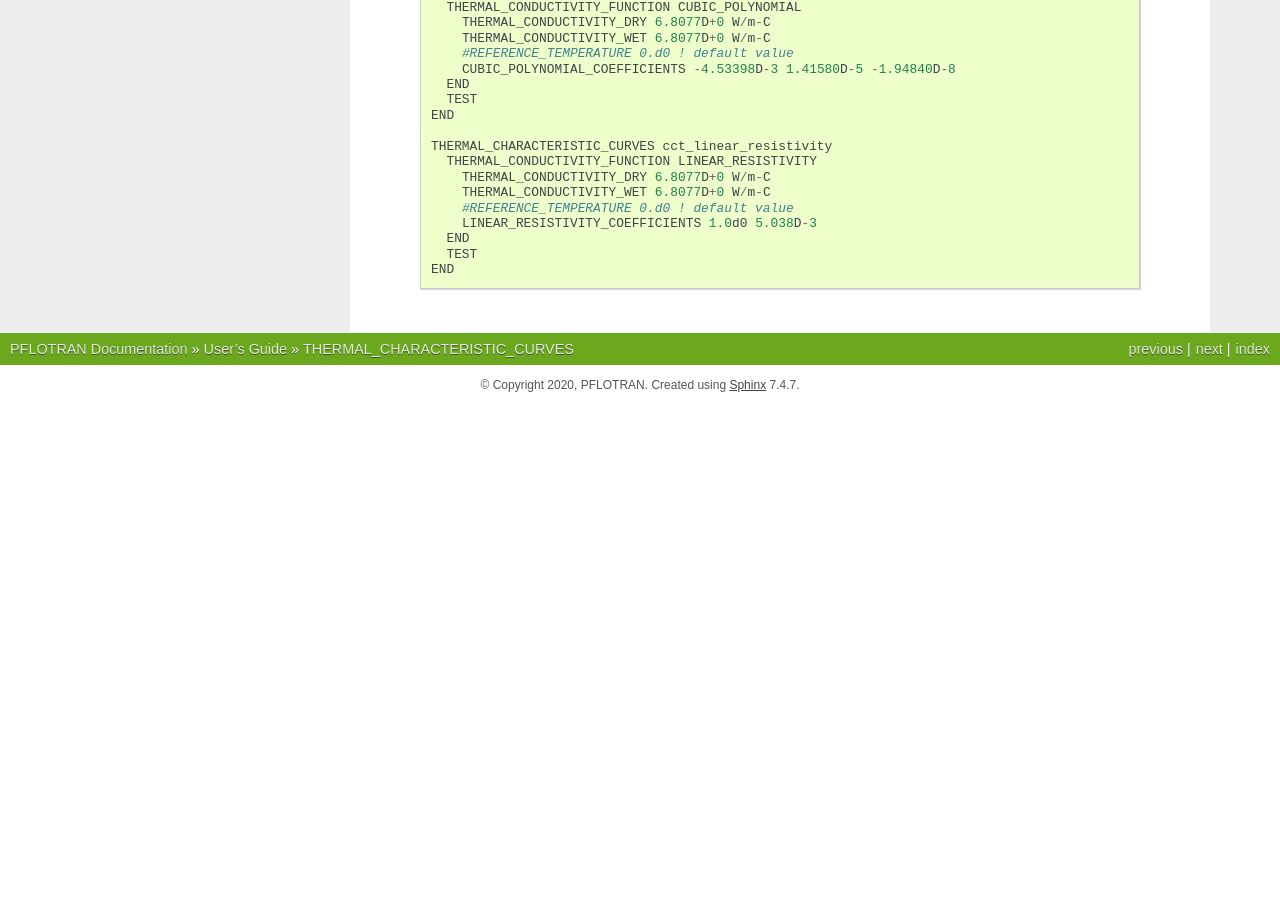
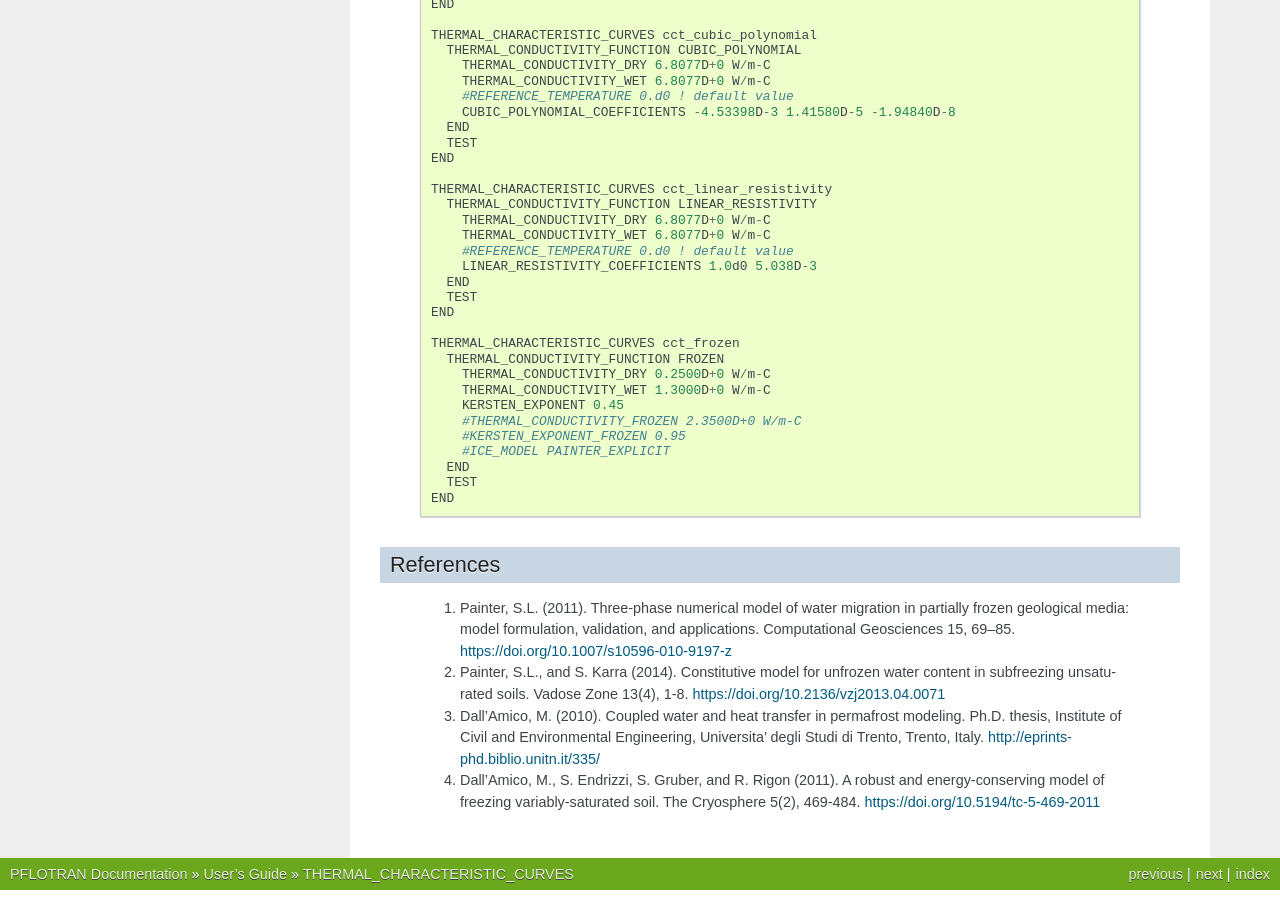
Before and after one commit to Miracloon/pflotran-documentation, a Sphinx documentation site: the page built from source/user_guide/cards/subsurface/characteristic_curves_thermal_card.rst, in a window 1280 px wide and 900 px high, scrolled down 3669 px. Built offline with Sphinx 7.4.7, drawn with Linux system fonts in a browser that asks for light colours; before the commit the page ends 4074 px from its top, so only the background shows below that; some of the changed text lies outside the part shown.

Commit message:
DPC-27: Clarified that KERSTEN_EXPONENT is not exclusive to FROZEN model but is only relevant to TH mode. Added references to ice models. Added example for FROZEN model.

```diff
--- a/source/user_guide/cards/subsurface/characteristic_curves_thermal_card.rst
+++ b/source/user_guide/cards/subsurface/characteristic_curves_thermal_card.rst
@@ -104,7 +104,7 @@
  The saturation dependence of the LINEAR_RESISTIVITY model comes from the DEFAULT model, and when using the default :math:`T_{ref}=0` °C, THERMAL_CONDUCTIVITY_WET and THERMAL_CONDUCTIVITY_DRY are at 0 °C. Typically :math:`a_1=1`.
 
 KERSTEN_EXPONENT <float>
- In the FROZEN model, this is the exponent (:math:`\alpha` [-]) of liquid saturation: :math:`s^{\alpha}_{l}` (see :ref:`mode-th-ice-model`).
+ In :ref:`th-card` mode, this is the exponent (:math:`\alpha_{u}` [-]) of liquid saturation used to derive the Kersten number for unfrozen soil: :math:`Ke_{u}=s^{\alpha_{u}}_{l}` (see :ref:`mode-th-ice-model`).
 
  Outside of :ref:`th-card` mode, only the dry and wet components of the ice model are utilized.
 
@@ -114,17 +114,17 @@
   When this parameter is specified in :ref:`th-card` mode, the FREEZING option in :ref:`th-simulation-options` becomes active.
 
 KERSTEN_EXPONENT_FROZEN <float>
-  In the FROZEN model, this is the exponent (:math:`\alpha_{fr}` [-]) of ice saturation: :math:`s^{\alpha_{fr}}_{i}` (see :ref:`mode-th-ice-model`).
+  In the FROZEN model, this is the exponent (:math:`\alpha_{f}` [-]) of ice saturation used to derive the Kersten number for frozen soil: :math:`Ke_{f}=s^{\alpha_{f}}_{i}` (see :ref:`mode-th-ice-model`).
 
   This parameter must be specified with THERMAL_CONDUCTIVITY_FROZEN.
 
 ICE_MODEL
   Specifies the ice model for the FROZEN model. Options include:
-    * PAINTER_EXPLICIT
-    * PAINTER_KARRA_IMPLICIT
-    * PAINTER_KARRA_EXPLICIT
-    * PAINTER_KARRA_EXPLICIT_NOCRYO
-    * DALL_AMICO
+    * PAINTER_EXPLICIT [1]
+    * PAINTER_KARRA_IMPLICIT [2]
+    * PAINTER_KARRA_EXPLICIT [2]
+    * PAINTER_KARRA_EXPLICIT_NOCRYO [2]
+    * DALL_AMICO [3,4]
 
   This parameter must be specified with THERMAL_CONDUCTIVITY_FROZEN.
 
@@ -209,3 +209,22 @@
     END
     TEST
   END
+
+  THERMAL_CHARACTERISTIC_CURVES cct_frozen
+    THERMAL_CONDUCTIVITY_FUNCTION FROZEN
+      THERMAL_CONDUCTIVITY_DRY 0.2500D+0 W/m-C
+      THERMAL_CONDUCTIVITY_WET 1.3000D+0 W/m-C
+      KERSTEN_EXPONENT 0.45
+      #THERMAL_CONDUCTIVITY_FROZEN 2.3500D+0 W/m-C
+      #KERSTEN_EXPONENT_FROZEN 0.95
+      #ICE_MODEL PAINTER_EXPLICIT
+    END
+    TEST
+  END
+
+References
+**********
+  1. Painter, S.L. (2011). Three-phase numerical model of water migration in partially frozen geological media: model formulation, validation, and applications. Computational Geosciences 15, 69–85. https://doi.org/10.1007/s10596-010-9197-z
+  2. Painter, S.L., and S. Karra (2014). Constitutive model for unfrozen water content in subfreezing unsaturated soils. Vadose Zone 13(4), 1-8. https://doi.org/10.2136/vzj2013.04.0071
+  3. Dall'Amico, M. (2010). Coupled  water  and  heat  transfer  in  permafrost modeling. Ph.D. thesis, Institute of Civil and Environmental Engineering, Universita’ degli Studi di Trento, Trento, Italy. http://eprints-phd.biblio.unitn.it/335/
+  4. Dall'Amico, M., S. Endrizzi, S. Gruber, and R. Rigon (2011). A robust and energy-conserving model of freezing variably-saturated soil. The Cryosphere 5(2), 469-484. https://doi.org/10.5194/tc-5-469-2011
```
